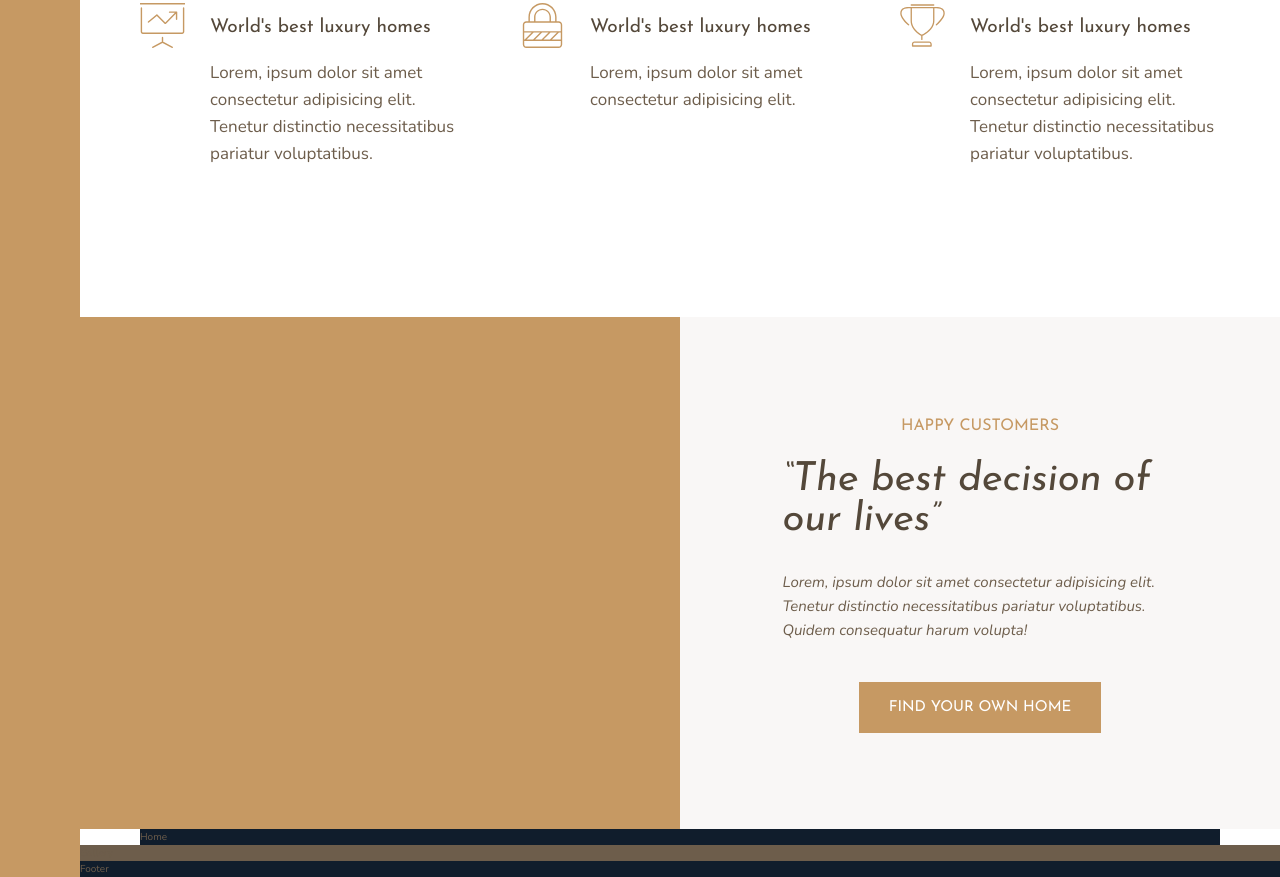
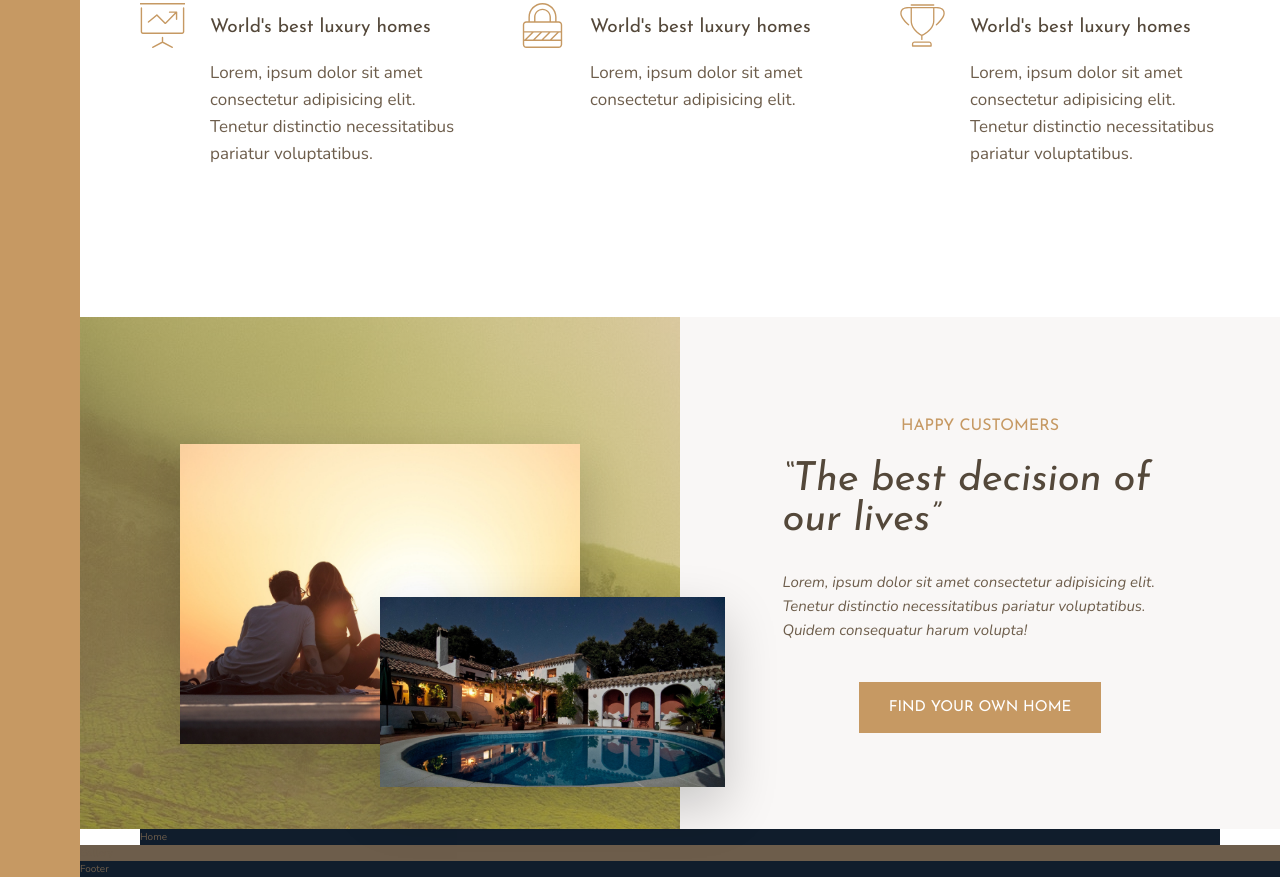
Before and after one commit to Learning-hands-on-repository/css_grid_project, a website: page index.html in a window 1280 px wide. Shown: the part 991-1868 px from the top of the page. Drawn offline with nearby package versions, Linux system fonts and the light colour scheme.

Commit message:
{story} [Nara] :lipstick: style: positioning image in story pictures

```diff
--- a/index.html
+++ b/index.html
@@ -82,7 +82,15 @@
       </div>
     </section>
 
-    <div class="story__picture"></div>
+    <div class="story__pictures">
+      <img
+        src="img/story-1.jpeg"
+        alt="Couple with new house"
+        class="story__img--1"
+      />
+      <img src="img/story-2.jpeg" alt="New house" class="story__img--2" />
+    </div>
+
     <div class="story__content">
       <h3 class="heading-3 mb-sm">Happy Customers</h3>
       <h2 class="heading-2 heading-2--dark mb-md">
--- a/sass/_story.scss
+++ b/sass/_story.scss
@@ -1,7 +1,34 @@
 .story {
-  &__picture {
+  &__pictures {
     background-color: $color-primary;
     grid-column: fullbleed-start / col-end 4;
+    background-image: linear-gradient(
+        rgba($color-primary, 0.5),
+        rgba($color-primary, 0.5)
+      ),
+      url(../img/back.jpg);
+
+    display: grid;
+    grid-template-columns: repeat(6, 1fr);
+    align-items: center;
+  }
+
+  &__img--1 {
+    width: 100%;
+    grid-row: 2 / span 4;
+    grid-column: 2 / span 4;
+
+    box-shadow: 0 2rem 5rem rgba(#000, 0.2);
+  }
+  &__img--2 {
+    width: 115%;
+    grid-row: 4 / span 2;
+    grid-column: 4 / span 3;
+    z-index: 10;
+
+    box-shadow: 0 2rem 5rem rgba(#000, 0.2);
+  }
+  &__img--3 {
   }
 
   &__content {
```
Also changed, not shown: css/style.css.
